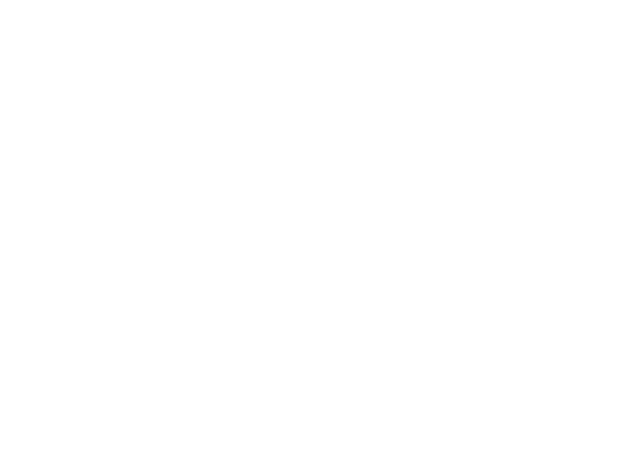
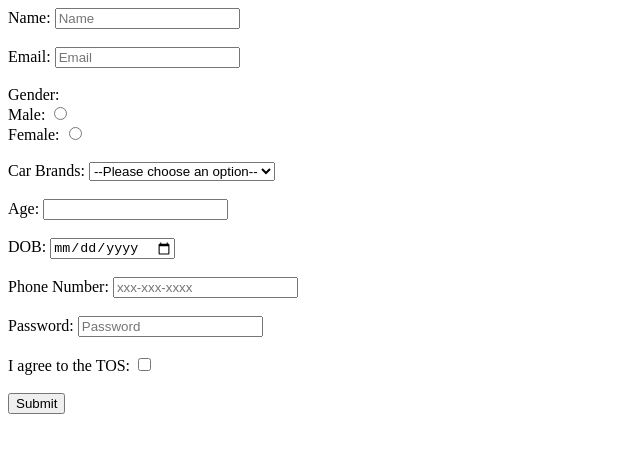
Before and after one commit to acciojob/signup-form-car-Birender07, a website: page main.html in a window 1280 px wide. Shown: the whole page, without its empty margins (0-640 px from the left). Drawn offline with Linux system fonts and the light colour scheme.

Commit message:
created a submission

```diff
--- a/main.html
+++ b/main.html
@@ -7,7 +7,55 @@
 </head>
 
 <body>
-	<!-- the entire body must be written by student -->
+	<form method="post">
+		<label for="name"> Name: </label>
+		<input id="name" type="text" name="name" placeholder="Name" required>
+		<br>
+		<br>
+		<label for="email"> Email: </label>
+		<input id="email" type="email" name="email" placeholder="Email" required>
+		<br>
+		<br>
+		<label for="gender"> Gender: </label>
+		<br>
+		<label for="gender_m"> Male: </label>
+		<input id="gender_m" type="radio" name="gender" required>
+		<br>
+		<label for="gender_f"> Female: </label>
+		 <input id="gender_f" type="radio" name="gender" required>
+		<br>
+		<br>
+		<label for="cars"> Car Brands: </label>
+		<select required id="cars">
+			<option selected disabled>--Please choose an option--</option>
+			<option> BMW </option>
+			<option> Audi </option>
+			<option> Mercedez </option>
+		</select>
+	   <br>
+		<br>
+		<label for="age"> Age: </label>
+		<input id="age" type="number" name="age" required>
+		<br>
+		<br>
+		<label for="dob"> DOB: </label>
+		<input id="dob" type="date" name="dob" required>
+		<br>
+		<br>
+         <label for="tel"> Phone Number: </label>
+		<input id="tel" type="tel" name="tel" placeholder="xxx-xxx-xxxx">
+	    <br>
+		<br>
+         <label for="password"> Password: </label>
+		<input id="password" type="password" name="password" placeholder="Password" required>
+        <br>
+		<br>
+		<label for="tos"> I agree to the TOS: </label>
+		<input id="tos" type="checkbox" name="tos" required>
+		<br>
+		<br>
+		<button type="submit">Submit</button>
+	</form>
     <script type="text/javascript" src="./script.js">
 </script>
 
```
